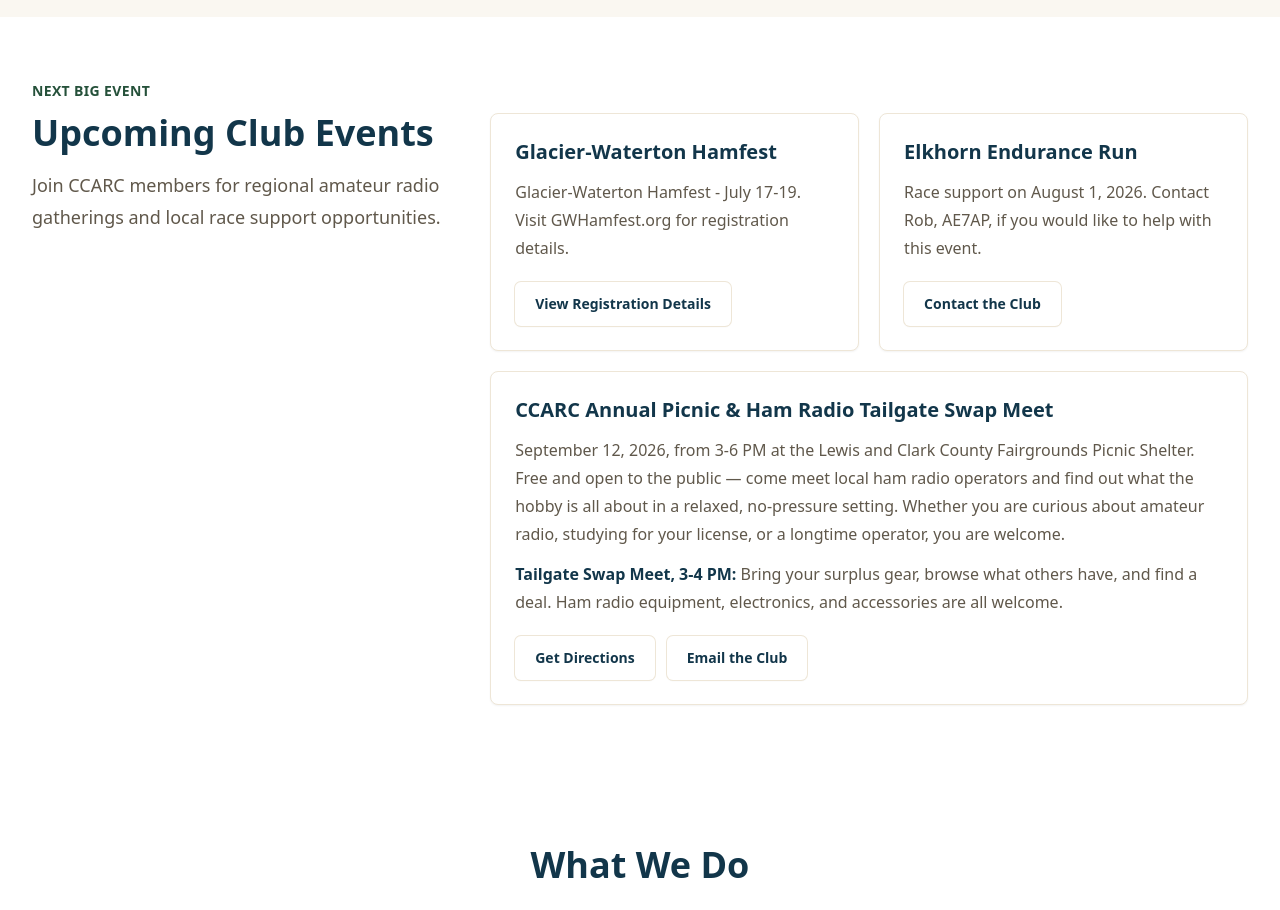
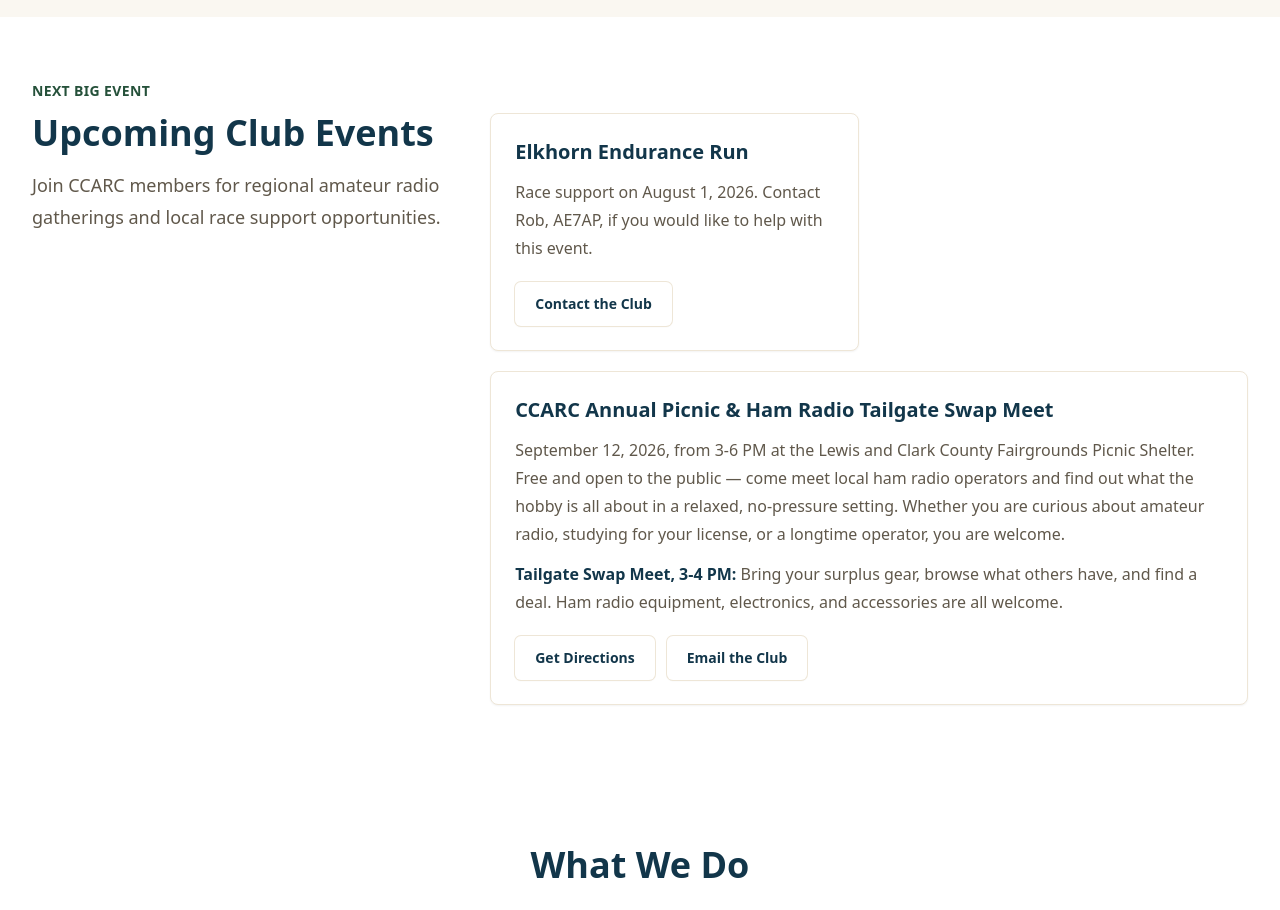
Before and after one commit to membership-ccarc/n7rb, a Next.js app: page / in a window 1280 px wide. Shown: the part 4020-4930 px from the top of the page. Built offline with nearby package versions, Linux system fonts and the light colour scheme.

Commit message:
Removed the Glacier-Waterton Hamfest card

```diff
--- a/app/page.tsx
+++ b/app/page.tsx
@@ -219,12 +219,6 @@ export default function Home() {
               </p>
             </div>
             <div className="grid gap-5 md:grid-cols-2">
-              <InfoCard title="Glacier-Waterton Hamfest">
-                <p>Glacier-Waterton Hamfest - July 17-19. Visit GWHamfest.org for registration details.</p>
-                <div className="mt-5">
-                  <ButtonLink href="https://gwhamfest.org/" variant="light">View Registration Details</ButtonLink>
-                </div>
-              </InfoCard>
               <InfoCard title="Elkhorn Endurance Run">
                 <p>
                   Race support on August 1, 2026. Contact Rob, AE7AP, if you would like to help with this event.
```
